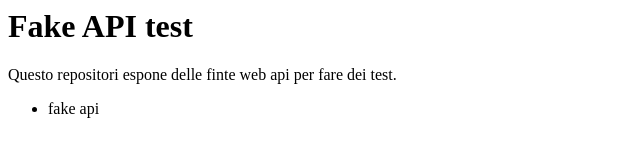
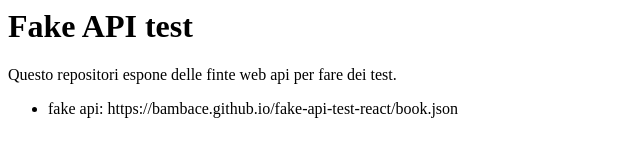
Before and after one commit to Bambace/fake-api-test-react, a plain HTML site: page index.html in a window 1280 px wide. Shown: the whole page, without its empty margins (0-640 px from the left). Drawn offline with Linux system fonts and the light colour scheme.

Commit message:
Update index.html

```diff
--- a/index.html
+++ b/index.html
@@ -3,7 +3,7 @@
     <h1>Fake API test</h1>
     <p>Questo repositori espone delle finte web api per fare dei test.</p>
     <ul>
-    <li><a href:"https://bambace.github.io/fake-api-test-react/book.json"> fake api</a></li>
+    <li> fake api: https://bambace.github.io/fake-api-test-react/book.json</li>
     </ul>
   </body>
 </html>
```
